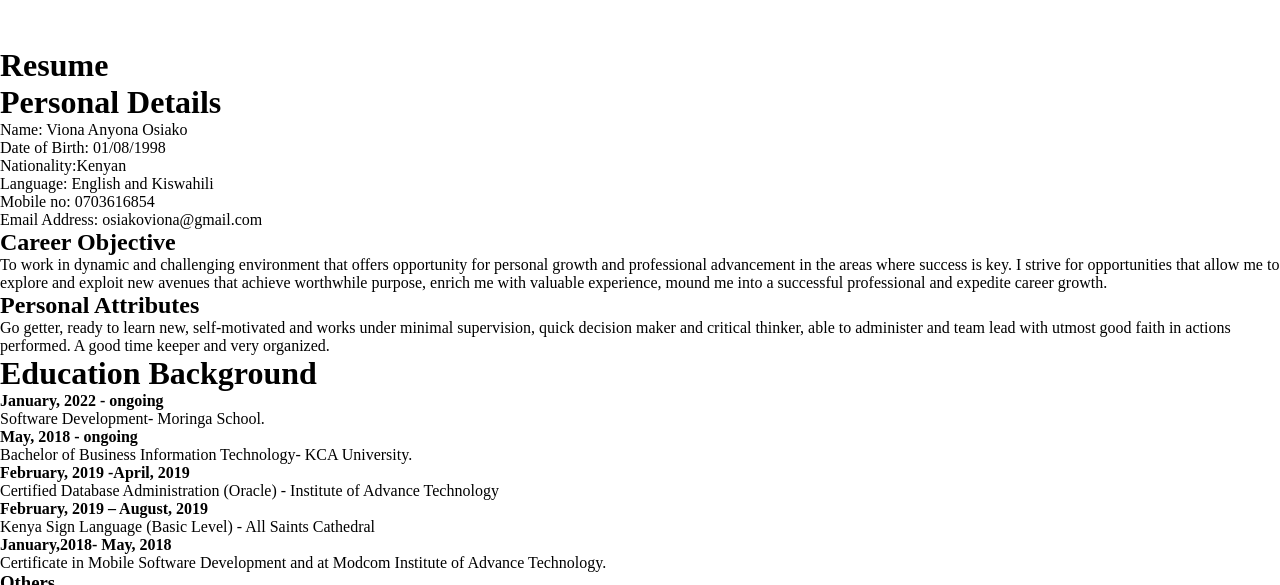
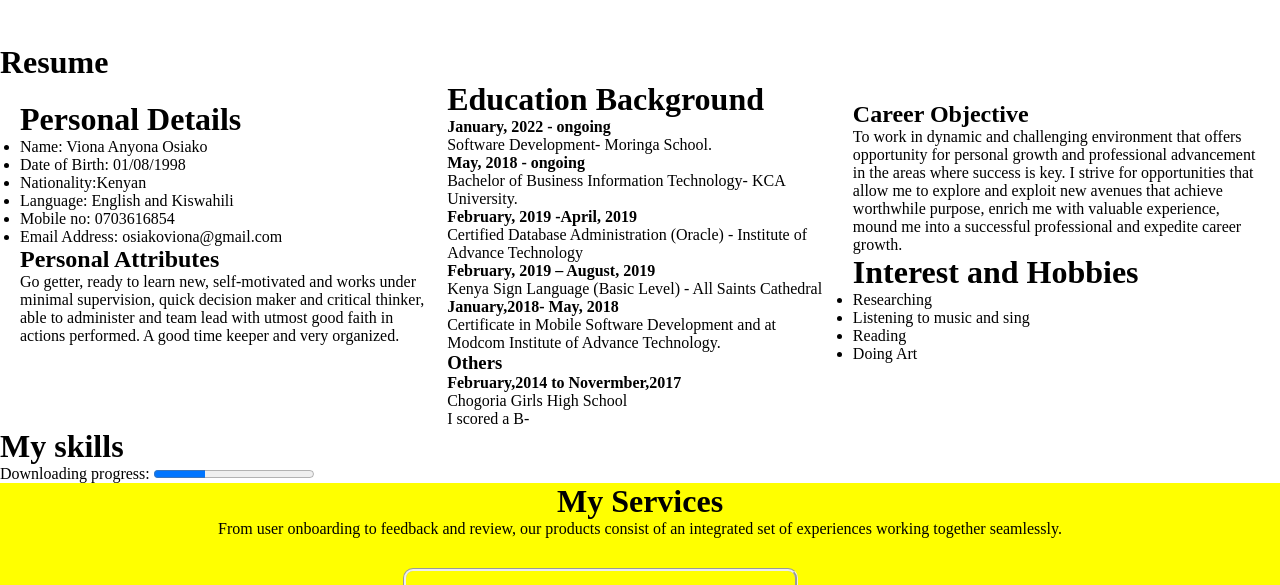
Before and after one commit to vionaosiako/myPortfolio, a plain HTML site: page index.html in a window 1280 px wide. Shown: the part 1347-1932 px from the top of the page. Drawn offline with Linux system fonts and the light colour scheme.

Commit message:
This will style the resume section

```diff
--- a/index.html
+++ b/index.html
@@ -60,7 +60,7 @@
 
         <div class="resume">
 
-            <div>
+            <div class="resumeCard">
                 <h1>Personal Details</h1>
                 <ul>
                     <li><span> Name: </span> Viona Anyona Osiako</li>
@@ -70,11 +70,6 @@
                     <li><span>Mobile no: </span>0703616854</li>
                     <li><span>Email Address: </span>osiakoviona@gmail.com</li>
                 </ul>
-                <h2>Career Objective</h2>
-                <p>
-                    To work in dynamic and challenging environment that offers opportunity for personal growth and professional advancement in the areas where success is key.
-                    I strive for opportunities that allow me to explore and exploit new avenues that achieve worthwhile purpose, enrich me with valuable experience, mound me into a successful professional and expedite career growth.
-                </p>
 
                 <h2>Personal Attributes</h2>
                 <p>
@@ -106,7 +101,14 @@
                 <p>I scored a B- </p>
             </div>
 
-            <div>
+            <div class="resumeCard">
+
+                <h2>Career Objective</h2>
+                <p>
+                    To work in dynamic and challenging environment that offers opportunity for personal growth and professional advancement in the areas where success is key.
+                    I strive for opportunities that allow me to explore and exploit new avenues that achieve worthwhile purpose, enrich me with valuable experience, mound me into a successful professional and expedite career growth.
+                </p>
+
                 <h1>Interest and Hobbies</h1>
                 <ul>
                     <li>Researching</li>
@@ -172,5 +174,7 @@
     </div><!--End of skills section-->
 
 
+
+
 </body>
 </html>
--- a/style.css
+++ b/style.css
@@ -44,7 +44,22 @@
     margin: 30px;
     padding: 20px;
     justify-content: center;
-    font-size: 30px;
+    /* font-size: 30px; */
+}
+
+/* .resumeMain{
+    text-align: center;
+
+} */
+.resume{
+    display: flex;
+    justify-content: center;
+
+}
+
+.resumeCard{
+    width: 50%;
+    margin: 20px;
 }
 
 .servicesMain{
```
